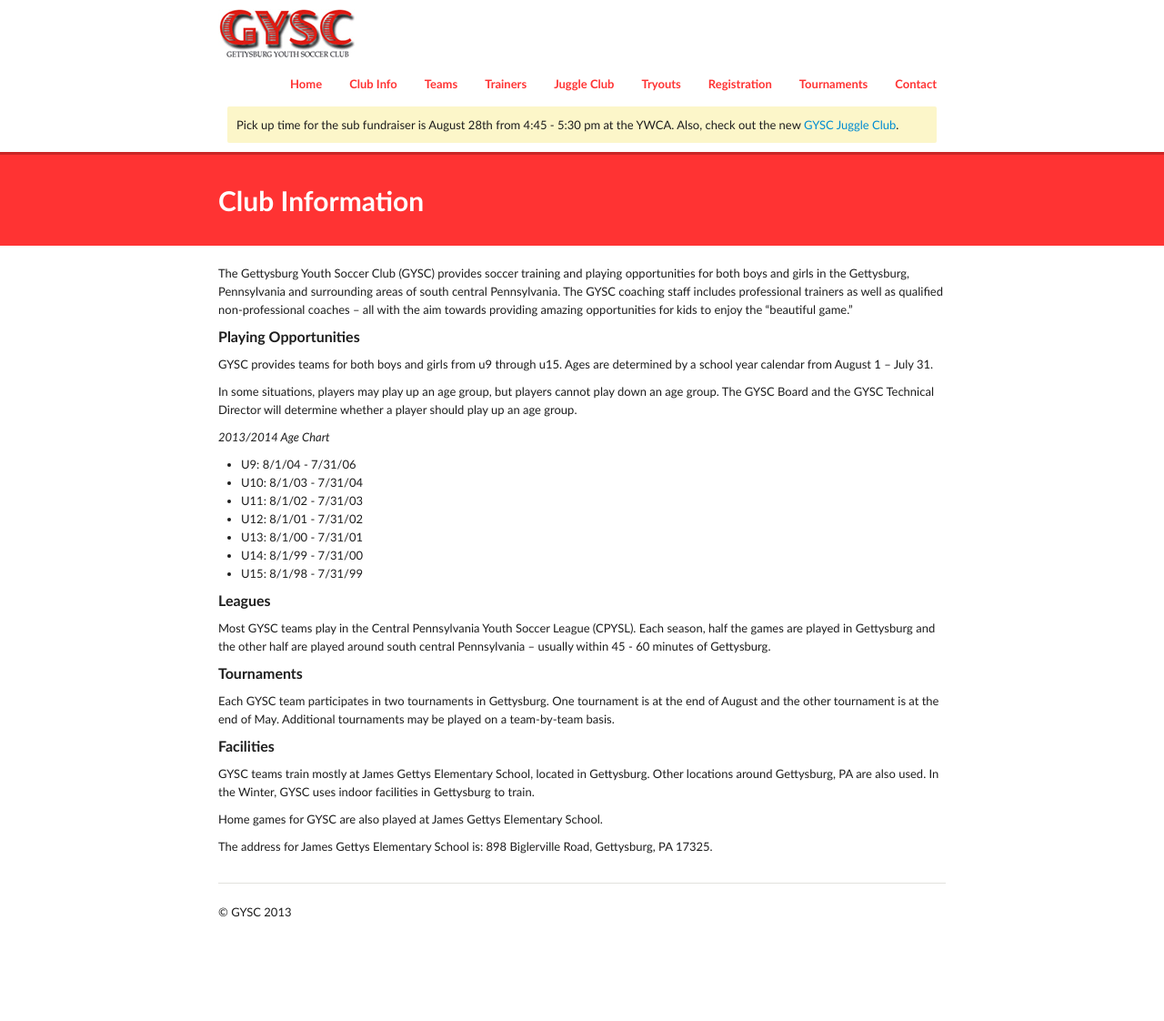
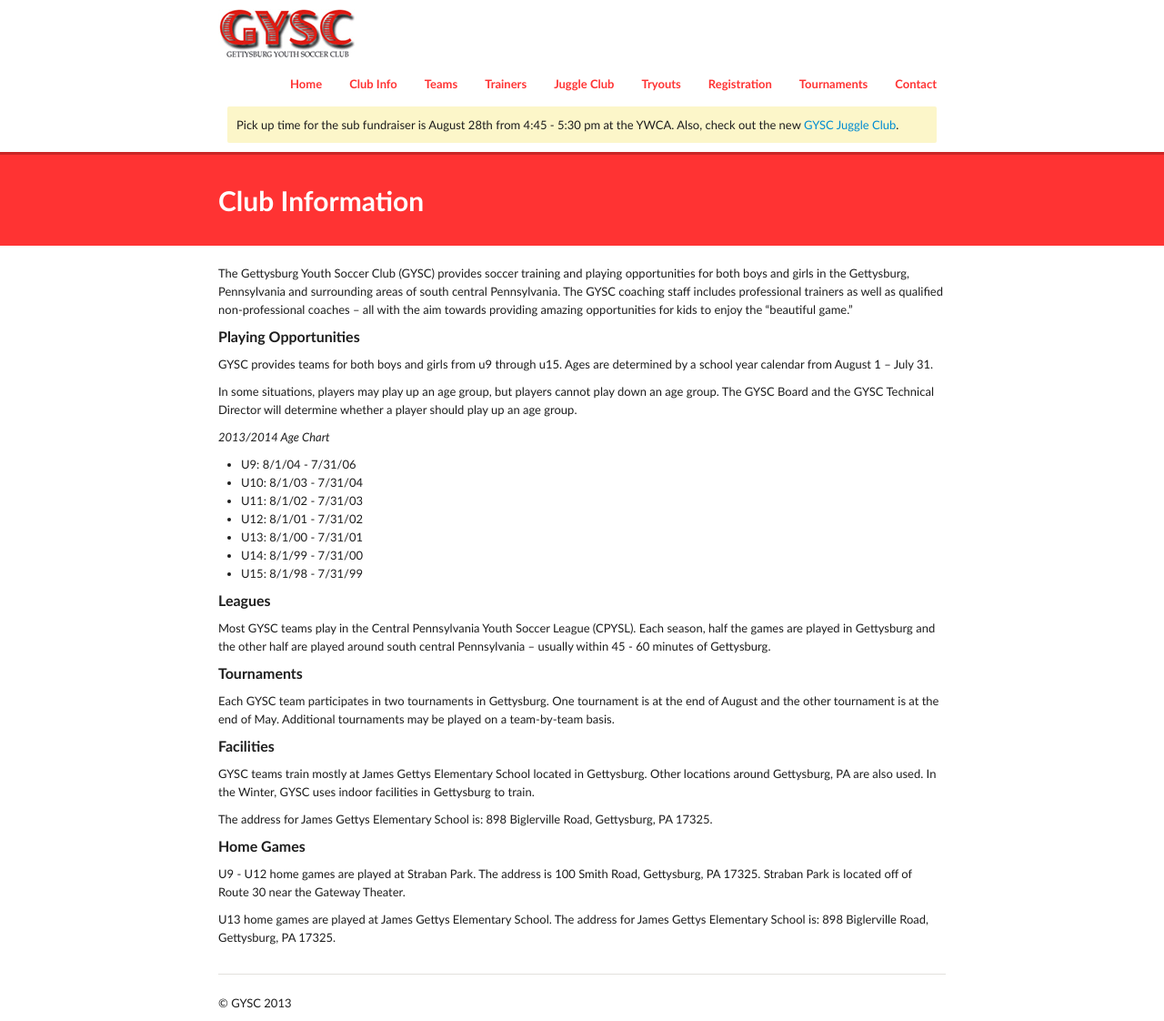
Before and after one commit to GYSC/gysc.github.com, a Jekyll site: the page built from club-info.md, in a window 1280 px wide. Shown: the whole page at 91% size. Built offline with Jekyll 4.4.1, drawn with Linux system fonts in a browser that asks for light colours; Markdown is read by kramdown in place of the engine named in the settings; before the commit the page ends 1022 px from its top, so only the background shows below that.

Commit message:
Update club-info.md

```diff
--- a/club-info.md
+++ b/club-info.md
@@ -35,8 +35,12 @@ Each GYSC team participates in two tournaments in Gettysburg. One tournament is
 
 ####Facilities
 
-GYSC teams train mostly at James Gettys Elementary School, located in Gettysburg. Other locations around Gettysburg, PA are also used. In the Winter, GYSC uses indoor facilities in Gettysburg to train.
-
-Home games for GYSC are also played at James Gettys Elementary School.
+GYSC teams train mostly at James Gettys Elementary School located in Gettysburg. Other locations around Gettysburg, PA are also used. In the Winter, GYSC uses indoor facilities in Gettysburg to train.
 
 The address for James Gettys Elementary School is: 898 Biglerville Road, Gettysburg, PA 17325.
+
+####Home Games
+
+U9 - U12 home games are played at Straban Park. The address is 100 Smith Road, Gettysburg, PA 17325. Straban Park is located off of Route 30 near the Gateway Theater.
+
+U13 home games are played at James Gettys Elementary School. The address for James Gettys Elementary School is: 898 Biglerville Road, Gettysburg, PA 17325.
```
